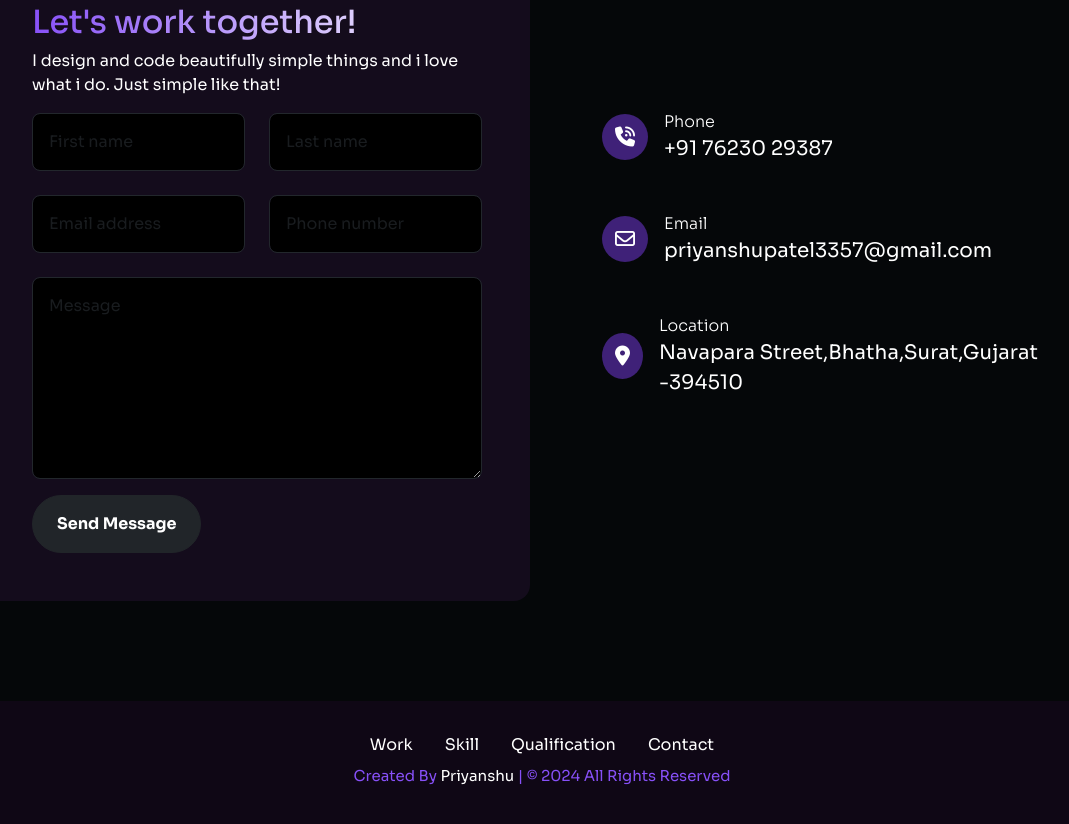
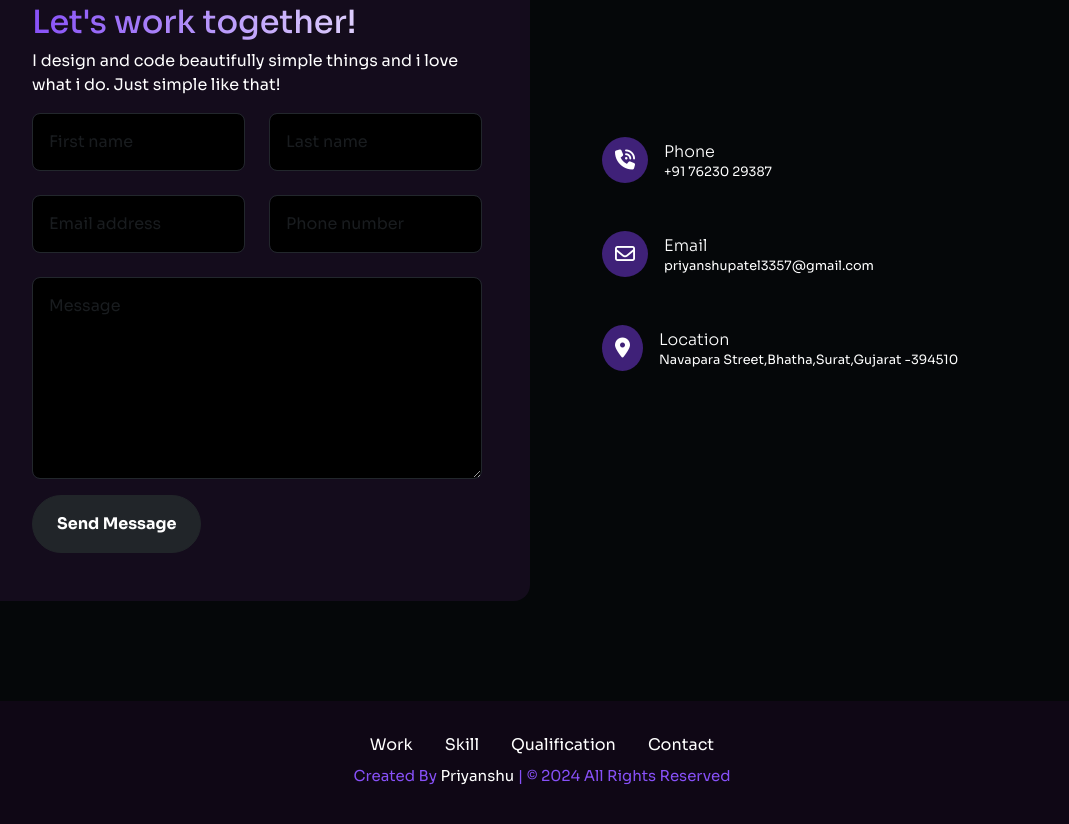
Before and after one commit to Priyanshup9788/priyanshu-portfolio, a plain HTML site: page index.html in a window 1280 px wide. Shown: the part 3770-4594 px from the top of the page, without its empty margins (98-1167 px from the left). Drawn offline with nearby package versions, Linux system fonts and the light colour scheme.

Commit message:
Update style.css

```diff
--- a/assets/css/style.css
+++ b/assets/css/style.css
@@ -332,8 +332,8 @@ body{
 }
 
 .contactbox p{
-    font-size:20px ;
-    line-height:30px ;
+    font-size:0.8rem ;
+    line-height:1rem ;
     font-weight: 400;
     color: white;
 }
```
